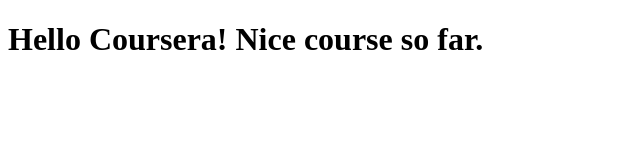
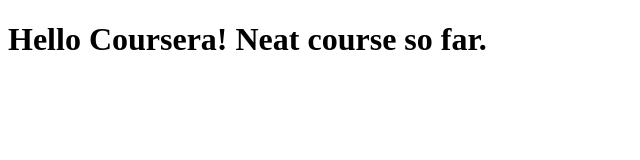
Before and after one commit to dungeoneering18/Coursera-test, a plain HTML site: page site/index.html in a window 1280 px wide. Shown: the full height of the page, 0-640 px from the left. Drawn offline with Linux system fonts and the light colour scheme.

Commit message:
Smaller change.

```diff
--- a/site/index.html
+++ b/site/index.html
@@ -5,6 +5,6 @@
 	<title>Hello Coursera!</title>
 </head>
 <body>
-<h1>Hello Coursera! Nice course so far.</h1>
+<h1>Hello Coursera! Neat course so far.</h1>
 </body>
 </html>
```
